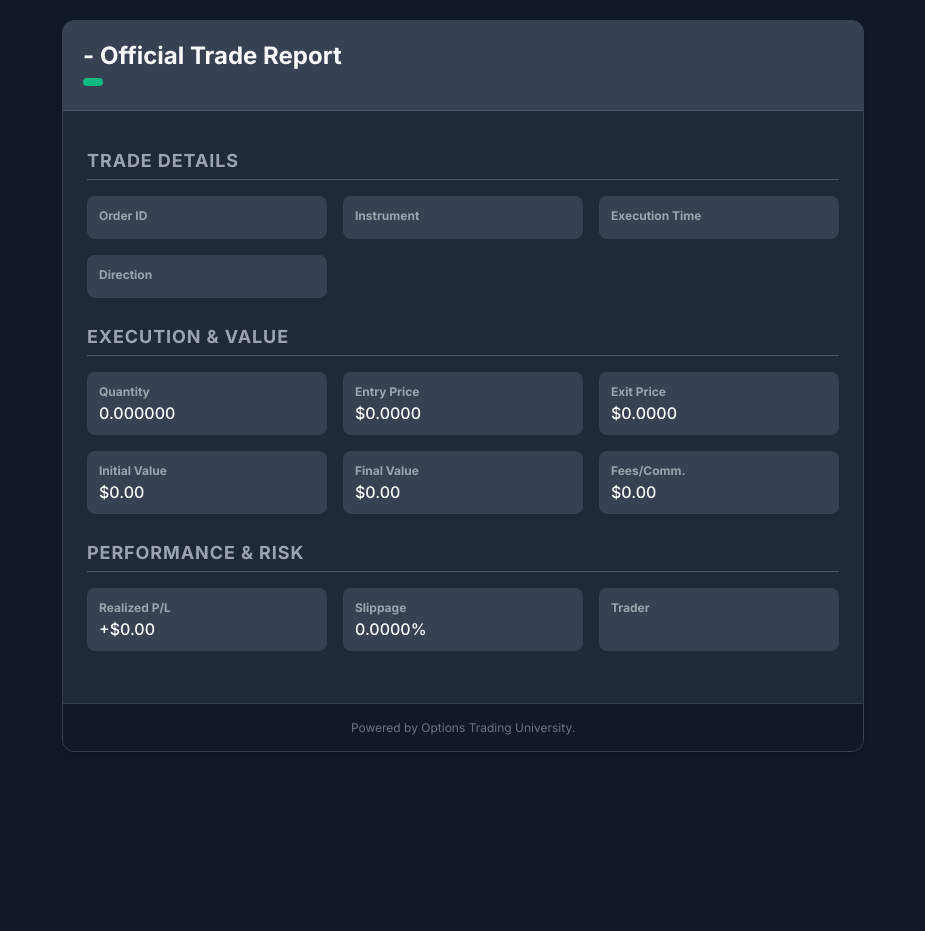
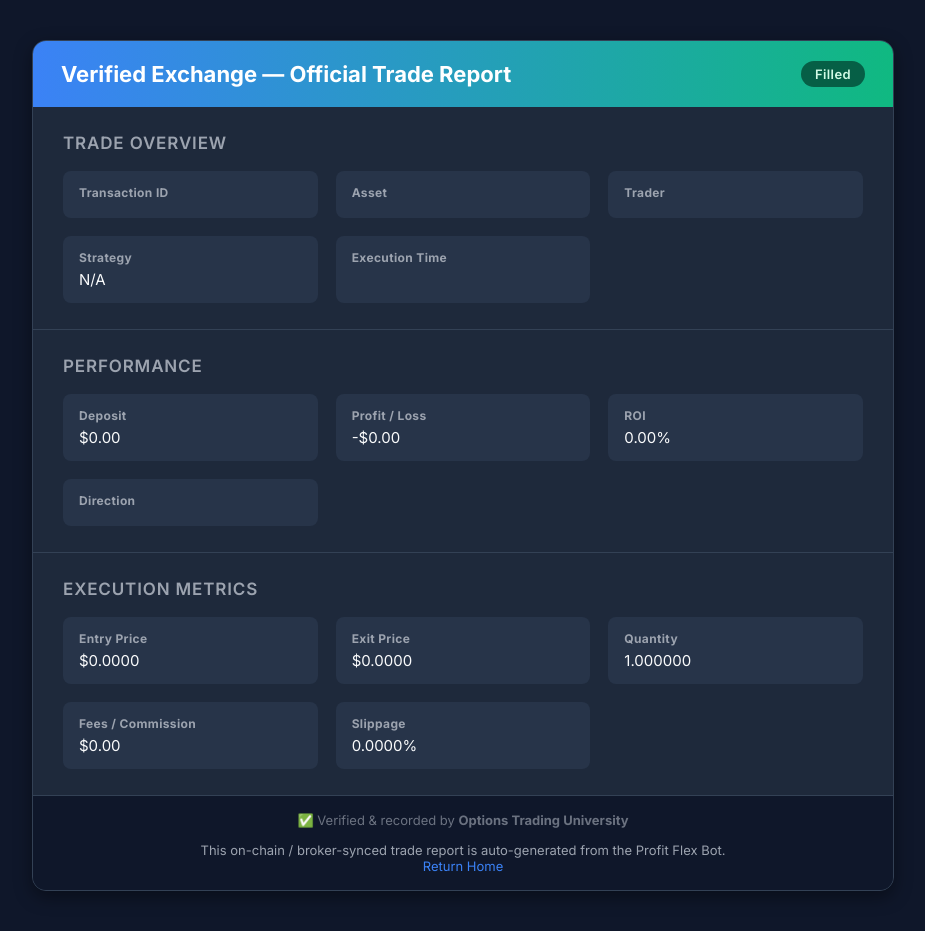
Before and after one commit to OptionsTradingUni/Stockbot, a Flask app: template templates/log_template.html in a window 1280 px wide. Shown: the whole page, without its empty margins (177-1102 px from the left). Before the commit the page ends 752 px from the top, so only its background shows below. Run offline with Flask 3, Linux system fonts and the light colour scheme; the template is opened without the code that fills it, so the values that code supplies are empty.

Commit message:
Update log_template.html

```diff
--- a/templates/log_template.html
+++ b/templates/log_template.html
@@ -1,137 +1,175 @@
 <!DOCTYPE html>
 <html lang="en">
 <head>
-    <meta charset="UTF-8">
-    <meta name="viewport" content="width=device-width, initial-scale=1.0">
+  <meta charset="UTF-8" />
+  <meta name="viewport" content="width=device-width, initial-scale=1.0" />
   <title>Trade Log: {{ trade.txid }}</title>
-    <link rel="preconnect" href="https://fonts.googleapis.com">
-    <link rel="preconnect" href="https://fonts.gstatic.com" crossorigin>
-    <link href="https://fonts.googleapis.com/css2?family=Inter:wght@400;500;600;700&display=swap" rel="stylesheet">
+  <link href="https://fonts.googleapis.com/css2?family=Inter:wght@400;600;700&display=swap" rel="stylesheet">
   <style>
     body {
       font-family: 'Inter', sans-serif;
-            background-color: #111827;
-            color: #d1d5db;
+      background-color: #0f172a;
+      color: #e5e7eb;
       margin: 0;
-            padding: 20px;
+      padding: 40px 20px;
       display: flex;
       justify-content: center;
     }
-        .container {
-            max-width: 800px;
+    .card {
       width: 100%;
-            background-color: #1f2937;
-            border: 1px solid #374151;
-            border-radius: 12px;
-            box-shadow: 0 4px 6px rgba(0, 0, 0, 0.1);
+      max-width: 860px;
+      background: #1e293b;
+      border: 1px solid #334155;
+      border-radius: 14px;
+      box-shadow: 0 6px 18px rgba(0,0,0,0.4);
       overflow: hidden;
+      animation: fadeIn 0.6s ease;
+    }
+    @keyframes fadeIn {
+      from {opacity: 0; transform: translateY(15px);}
+      to {opacity: 1; transform: translateY(0);}
     }
     .header {
-            background-color: #374151;
-            padding: 20px;
-            border-bottom: 1px solid #4b5563;
+      background: linear-gradient(90deg, #3b82f6, #10b981);
+      padding: 20px 28px;
+      display: flex;
+      align-items: center;
+      justify-content: space-between;
     }
     .header h1 {
+      font-size: 22px;
+      font-weight: 700;
       margin: 0;
-            font-size: 24px;
-            color: #f9fafb;
+      color: #fff;
     }
-        .header .status {
-            display: inline-block;
-            margin-top: 8px;
-            padding: 4px 10px;
+    .badge {
+      background: #065f46;
+      color: #d1fae5;
+      padding: 5px 14px;
       border-radius: 9999px;
+      font-size: 13px;
       font-weight: 600;
-            font-size: 14px;
+      letter-spacing: 0.03em;
     }
-        .status-filled { background-color: #10b981; color: #064e3b; }
-        .content { padding: 24px; }
-        .section { margin-bottom: 28px; }
+    .section {
+      padding: 26px 30px;
+      border-bottom: 1px solid #334155;
+    }
+    .section:last-child { border-bottom: none; }
     .section h2 {
-            font-size: 18px;
+      font-size: 17px;
+      font-weight: 600;
       color: #9ca3af;
-            border-bottom: 1px solid #4b5563;
-            padding-bottom: 8px;
-            margin-bottom: 16px;
       text-transform: uppercase;
       letter-spacing: 0.05em;
+      margin: 0 0 18px;
     }
     .grid {
       display: grid;
-            grid-template-columns: repeat(auto-fit, minmax(200px, 1fr));
-            gap: 16px;
+      grid-template-columns: repeat(auto-fit, minmax(200px,1fr));
+      gap: 18px;
     }
-        .grid-item {
-            background-color: #374151;
-            padding: 12px;
+    .item {
+      background: #273449;
       border-radius: 8px;
+      padding: 14px 16px;
     }
-        .grid-item strong {
+    .item strong {
       display: block;
       font-size: 12px;
       color: #9ca3af;
       margin-bottom: 4px;
+      letter-spacing: 0.03em;
     }
-        .grid-item span {
-            font-size: 16px;
+    .item span {
+      font-size: 15px;
       font-weight: 500;
       color: #f9fafb;
     }
     .profit { color: #22c55e; }
     .loss { color: #ef4444; }
+    .highlight {
+      font-size: 20px;
+      font-weight: 700;
+      color: #22c55e;
+    }
     .footer {
+      background: #0f172a;
       text-align: center;
-            font-size: 12px;
+      padding: 16px 20px;
+      font-size: 13px;
       color: #6b7280;
-            padding: 16px;
-            background-color: #111827;
-            border-top: 1px solid #374151;
     }
+    .seal {
+      margin-top: 14px;
+      font-size: 13px;
+      color: #9ca3af;
+    }
+    a { color: #3b82f6; text-decoration: none; }
+    a:hover { text-decoration: underline; }
   </style>
 </head>
 <body>
-    <div class="container">
+  <div class="card">
     <div class="header">
-            <h1>{{ trade.broker_name }} - Official Trade Report</h1>
-            <span class="status status-filled">{{ trade.status }}</span>
+      <h1>{{ trade.broker_name or "Verified Exchange" }} — Official Trade Report</h1>
+      <div class="badge">{{ trade.status or "Filled" }}</div>
     </div>
-        <div class="content">
+
     <div class="section">
-                <h2>Trade Details</h2>
+      <h2>Trade Overview</h2>
       <div class="grid">
-                    <div class="grid-item"><strong>Order ID</strong><span>{{ trade.txid }}</span></div>
-                    <div class="grid-item"><strong>Instrument</strong><span>{{ trade.symbol }}</span></div>
-                    <div class="grid-item"><strong>Execution Time</strong><span>{{ trade.timestamp.strftime('%Y-%m-%d %H:%M:%S UTC') }}</span></div>
-                    <div class="grid-item"><strong>Direction</strong><span>{{ trade.direction }}</span></div>
+        <div class="item"><strong>Transaction ID</strong><span>{{ trade.txid }}</span></div>
+        <div class="item"><strong>Asset</strong><span>{{ trade.symbol }}</span></div>
+        <div class="item"><strong>Trader</strong><span>{{ trade.trader_name }}</span></div>
+        <div class="item"><strong>Strategy</strong><span>{{ trade.strategy or "N/A" }}</span></div>
+        <div class="item"><strong>Execution Time</strong><span>{{ trade.timestamp.strftime('%Y-%m-%d %H:%M:%S UTC') }}</span></div>
       </div>
     </div>
 
     <div class="section">
-                <h2>Execution & Value</h2>
+      <h2>Performance</h2>
       <div class="grid">
-                    <div class="grid-item"><strong>Quantity</strong><span>{{ "%.6f" | format(trade.quantity) }}</span></div>
-                    <div class="grid-item"><strong>Entry Price</strong><span>${{ "%.4f" | format(trade.entry_price) }}</span></div>
-                    <div class="grid-item"><strong>Exit Price</strong><span>${{ "%.4f" | format(trade.exit_price) }}</span></div>
-                    <div class="grid-item"><strong>Initial Value</strong><span>${{ "%.2f" | format(trade.deposit) }}</span></div>
-                    <div class="grid-item"><strong>Final Value</strong><span>${{ "%.2f" | format(trade.total_value_exit) }}</span></div>
-                    <div class="grid-item"><strong>Fees/Comm.</strong><span>${{ "%.2f" | format(trade.commission) }}</span></div>
+        <div class="item"><strong>Deposit</strong><span>${{ "%.2f"|format(trade.deposit or 0) }}</span></div>
+        <div class="item">
+          <strong>Profit / Loss</strong>
+          {% if trade.profit >= 0 %}
+            <span class="highlight profit">+${{ "%.2f"|format(trade.profit) }}</span>
+          {% else %}
+            <span class="highlight loss">-${{ "%.2f"|format(abs(trade.profit)) }}</span>
+          {% endif %}
+        </div>
+        <div class="item"><strong>ROI</strong><span>{{ "%.2f"|format(trade.roi or 0) }}%</span></div>
+        <div class="item"><strong>Direction</strong><span>{{ trade.direction }}</span></div>
       </div>
     </div>
 
+    {% if trade.reason %}
     <div class="section">
-                <h2>Performance & Risk</h2>
+      <h2>Trade Reasoning</h2>
+      <p style="color:#f3f4f6; font-size:15px; line-height:1.6;">
+        {{ trade.reason }}
+      </p>
+    </div>
+    {% endif %}
+
+    <div class="section">
+      <h2>Execution Metrics</h2>
       <div class="grid">
-                    <div class="grid-item">
-                        <strong>Realized P/L</strong>
-                        <span class="profit">+${{ "%.2f" | format(trade.profit) }}</span>
-                    </div>
-                    <div class="grid-item"><strong>Slippage</strong><span>{{ "%.4f" | format(trade.slippage) }}%</span></div>
-                    <div class="grid-item"><strong>Trader</strong><span>{{ trade.trader_name }}</span></div>
+        <div class="item"><strong>Entry Price</strong><span>${{ "%.4f"|format(trade.entry_price or 0) }}</span></div>
+        <div class="item"><strong>Exit Price</strong><span>${{ "%.4f"|format(trade.exit_price or 0) }}</span></div>
+        <div class="item"><strong>Quantity</strong><span>{{ "%.6f"|format(trade.quantity or 1.0) }}</span></div>
+        <div class="item"><strong>Fees / Commission</strong><span>${{ "%.2f"|format(trade.commission or 0) }}</span></div>
+        <div class="item"><strong>Slippage</strong><span>{{ "%.4f"|format(trade.slippage or 0) }}%</span></div>
       </div>
     </div>
+
+    <div class="footer">
+      ✅ Verified & recorded by <b>Options Trading University</b><br>
+      <div class="seal">
+        This on-chain / broker-synced trade report is auto-generated from the Profit Flex Bot.<br>
+        <a href="/">Return Home</a>
       </div>
-        <div class="footer">
-            Powered by Options Trading University.
     </div>
   </div>
 </body>
```
Lines whose indentation alone changed are shown as unchanged.
